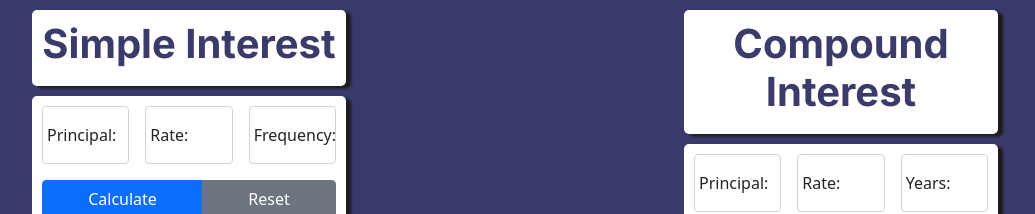
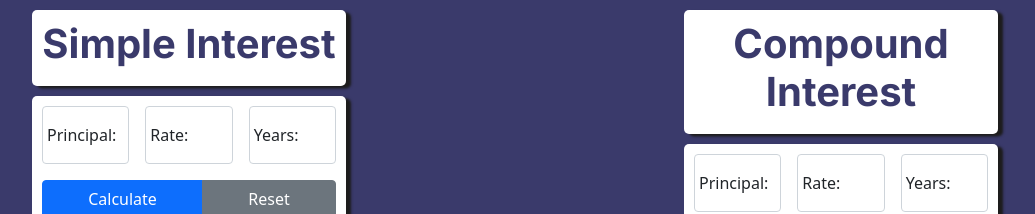
Before and after one commit to jsgarrett22/calculators-react, a React (Create React App) app: page / in a window 1280 px wide. Shown: the top 214 px of the page, without its empty margins (125-1160 px from the left). Built offline with nearby package versions, Linux system fonts and the light colour scheme.

Commit message:
Refactored 'frequency' to 'years'

```diff
--- a/src/components/SimpleForm.js
+++ b/src/components/SimpleForm.js
@@ -15,7 +15,7 @@ export default function SimpleForm() {
 
             <div className="col-sm-4 form-floating">
                 <input type="number" id="years" className="form-control" placeholder="Years" min="1" step="1" required/>
-                <label for="years">Frequency:</label>
+                <label for="years">Years:</label>
             </div>
 
             <div className="btn-group">
```
